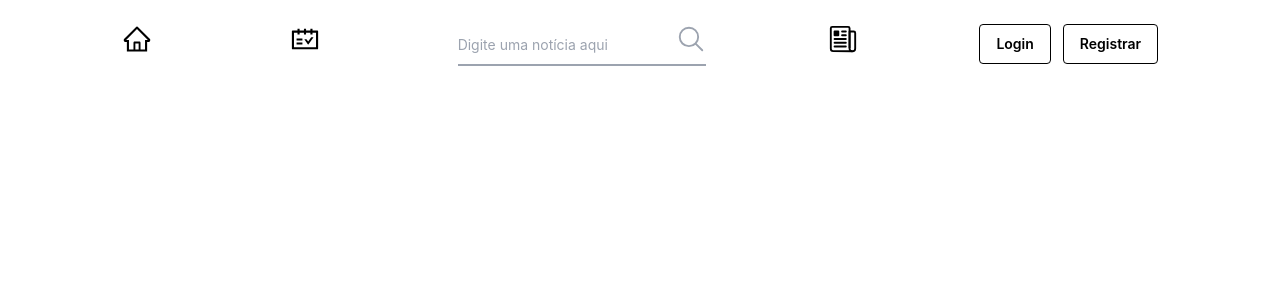
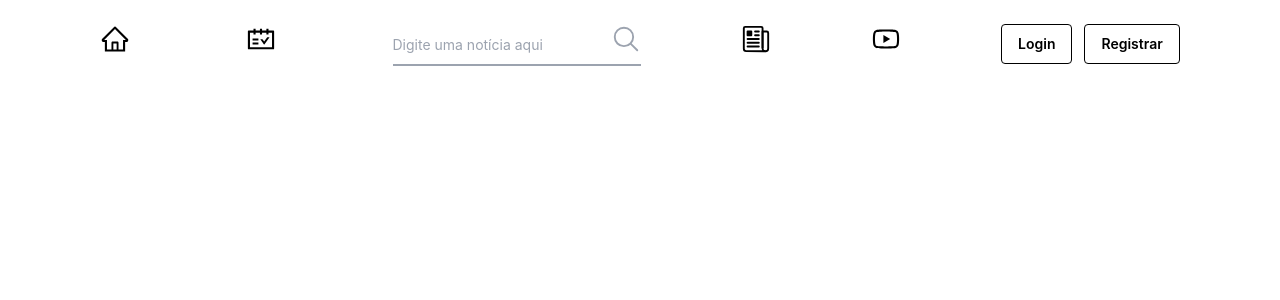
Before and after one commit to omateusamaral/travessao-front, a React (Create React App) app: page /statistics in a window 1280 px wide. Shown: the top 300 px of the page. Built offline with nearby package versions, Linux system fonts and the light colour scheme; no server answers.

Commit message:
refactor: added youtube icon

```diff
--- a/src/components/Header/index.js
+++ b/src/components/Header/index.js
@@ -2,7 +2,7 @@ import React, { useMemo, useState } from 'react';
 import { AiOutlineHome } from 'react-icons/ai';
 import { IoNewspaperOutline, IoSearchOutline } from 'react-icons/io5';
 import { FaPowerOff } from 'react-icons/fa';
-import { AiOutlineSchedule } from 'react-icons/ai';
+import { AiOutlineSchedule, AiOutlineYoutube } from 'react-icons/ai';
 
 import * as actions from '../../store/models/user/auth/actions';
 import * as actionsNews from '../../store/models/news/find/actions';
@@ -99,6 +99,10 @@ export function Header() {
         <Link className='flex flex-row ' to='/news'>
           <IoNewspaperOutline color='#000' size={30} />
         </Link>
+
+        <Link className='flex flex-row ' to='/videos'>
+          <AiOutlineYoutube color='#000' size={30} />
+        </Link>
         <div className='flex flex-row'>
           {isLoggedIn ? (
             <>
```
